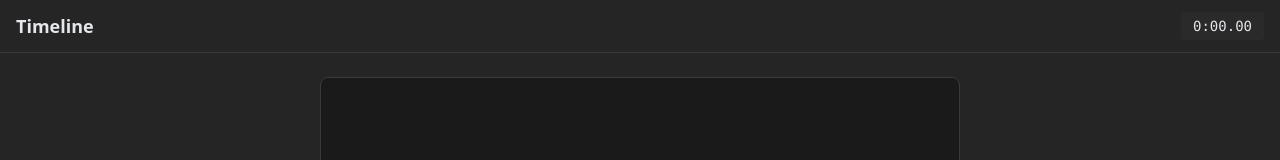
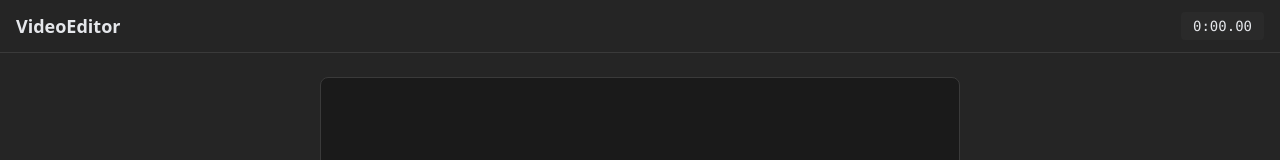
Before and after one commit to konard/video-timeline, an Angular app in the folder video-timeline/: page / in a window 1280 px wide. Shown: the top 160 px of the page. Built offline with nearby package versions, Linux system fonts and the light colour scheme.

Commit message:
Update timeline.component.html

```diff
--- a/video-timeline/src/app/components/timeline/timeline.component.html
+++ b/video-timeline/src/app/components/timeline/timeline.component.html
@@ -1,7 +1,7 @@
 <div class="flex flex-col h-full bg-[#1e1e1e] text-gray-200 select-none" (mouseup)="onMouseUp()" (mousemove)="onDocumentMouseMove($event)">
   <!-- Toolbar -->
   <div class="flex justify-between items-center px-4 py-3 bg-[#252525] border-b border-[#3a3a3a]">
-    <h2 class="text-lg font-semibold m-0">Timeline</h2>
+    <h2 class="text-lg font-semibold m-0">VideoEditor</h2>
     <div class="flex gap-4 items-center">
       <div class="font-mono text-sm px-3 py-1 bg-[#2a2a2a] rounded">{{ formatTime(state().playheadPosition) }}</div>
     </div>
```
